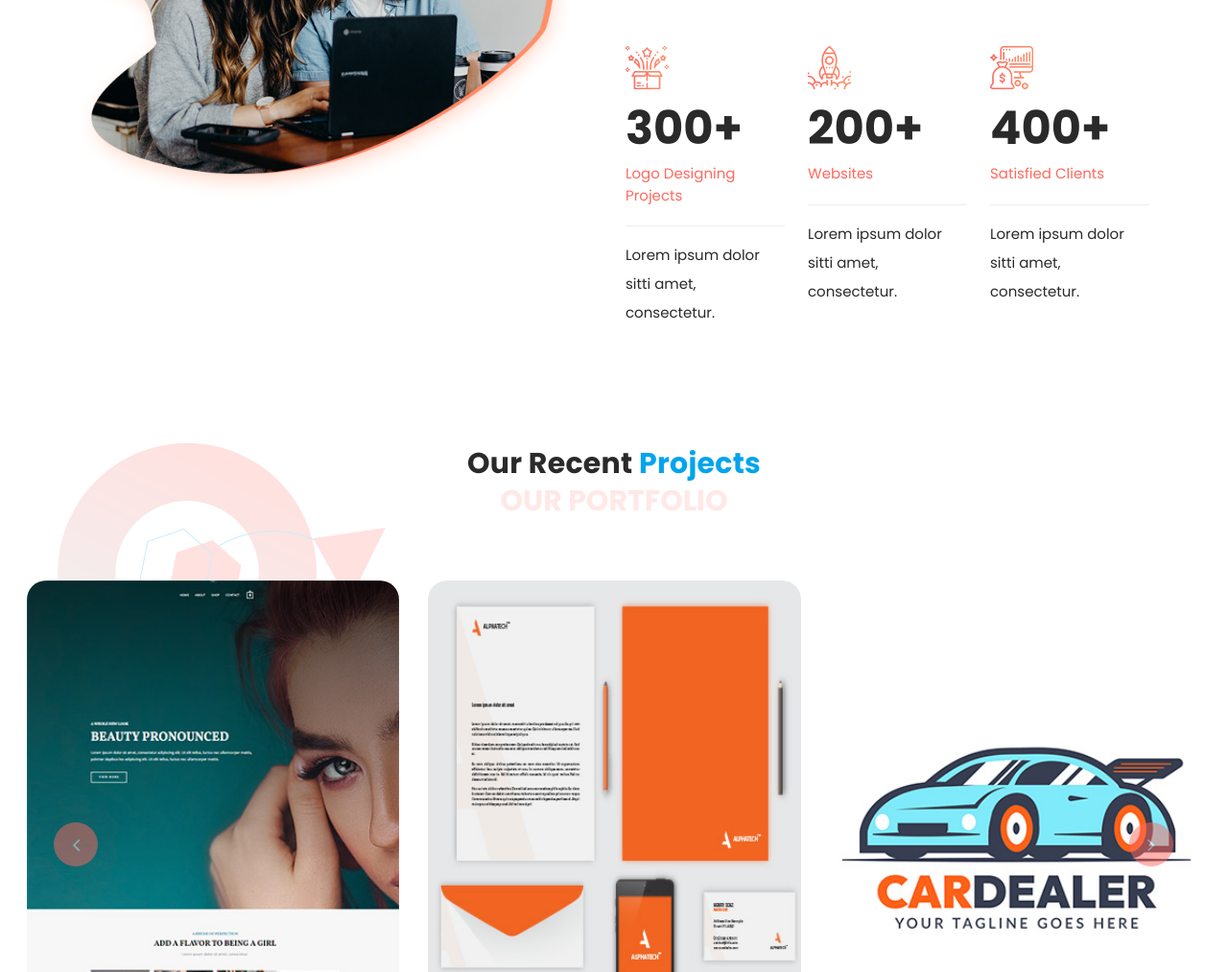
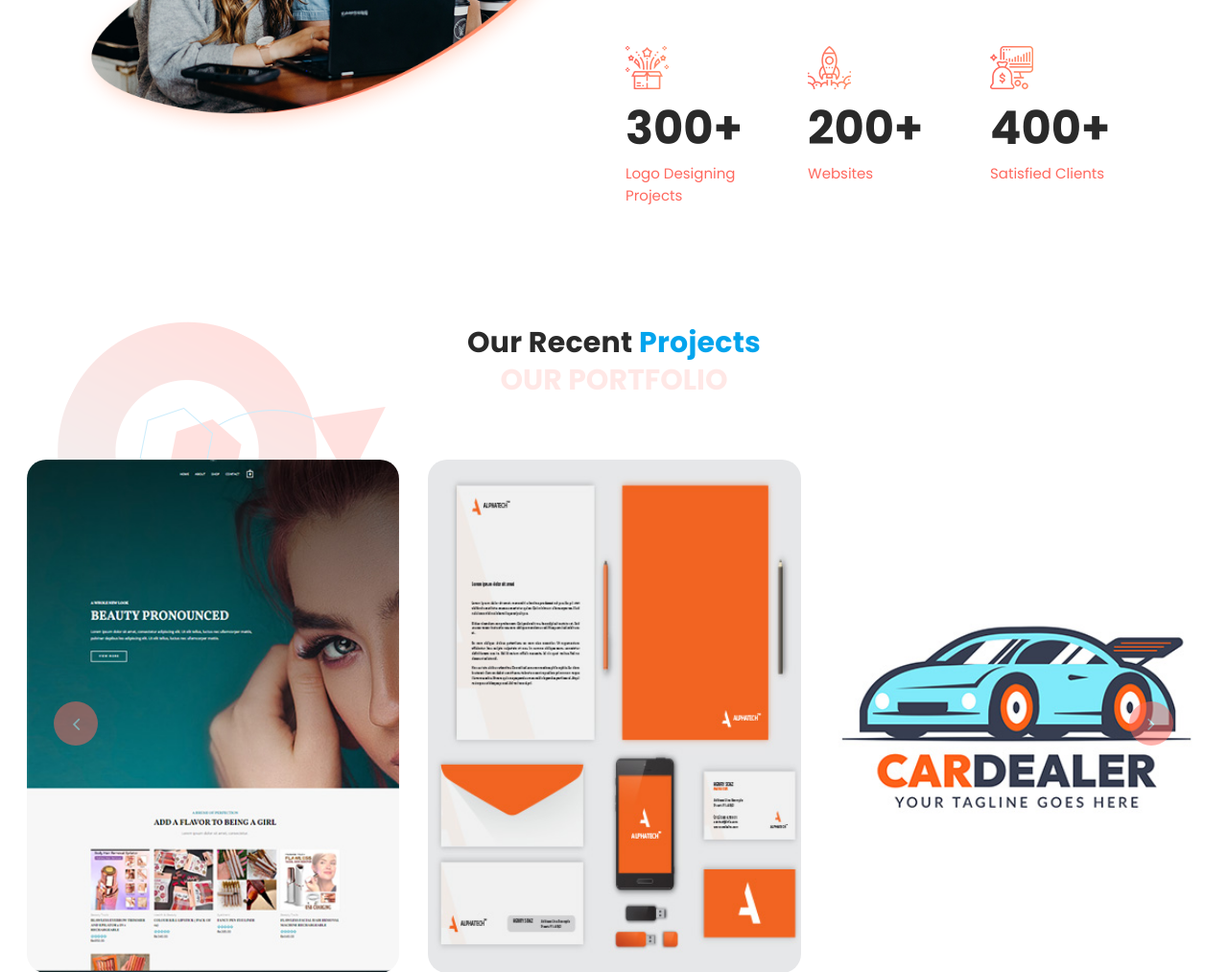
Before and after one commit to MuhammadMinhajUddin/myweb.github.io, a plain HTML site: page index.html in a window 1280 px wide. Shown: the part 1963-2976 px from the top of the page at 96% size. Drawn offline with Linux system fonts and the light colour scheme.

Commit message:
Update index.html

```diff
--- a/index.html
+++ b/index.html
@@ -207,7 +207,7 @@ https://templatemo.com/tm-565-onix-digital
                     </div>
                     <div class="count-digit">300+</div>
                     <div class="count-title">Logo Designing Projects</div>
-                    <p>Lorem ipsum dolor sitti amet, consectetur.</p>
+<!--                     <p>Lorem ipsum dolor sitti amet, consectetur.</p> -->
                   </div>
                 </div>
               </div>
@@ -219,7 +219,7 @@ https://templatemo.com/tm-565-onix-digital
                     </div>
                     <div class="count-digit">200+</div>
                     <div class="count-title">Websites</div>
-                    <p>Lorem ipsum dolor sitti amet, consectetur.</p>
+<!--                     <p>Lorem ipsum dolor sitti amet, consectetur.</p> -->
                   </div>
                 </div>
               </div>
@@ -231,7 +231,7 @@ https://templatemo.com/tm-565-onix-digital
                     </div>
                     <div class="count-digit">400+</div>
                     <div class="count-title">Satisfied Clients</div>
-                    <p>Lorem ipsum dolor sitti amet, consectetur.</p>
+<!--                     <p>Lorem ipsum dolor sitti amet, consectetur.</p> -->
                   </div>
                 </div>
               </div>
```
